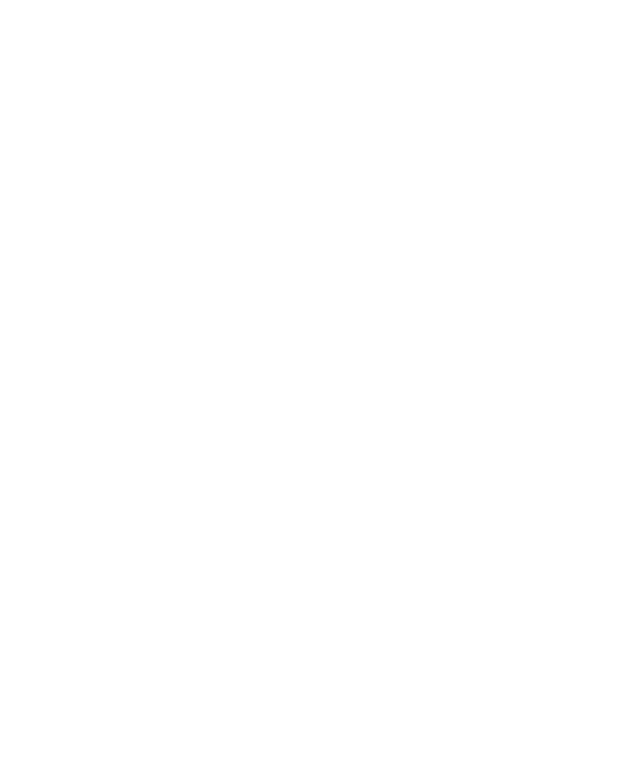
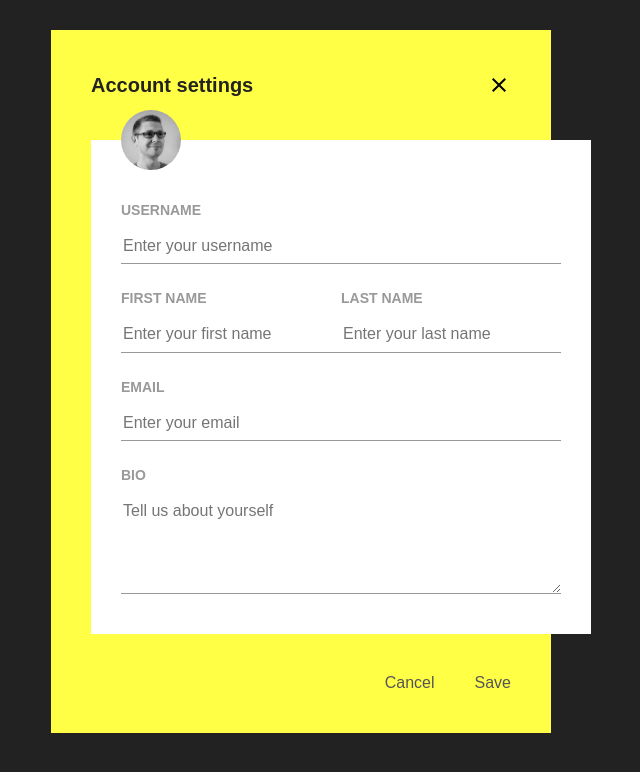
Before and after one commit to Abdukarim27/loop-2-2, a plain HTML site: page index.html in a window 1280 px wide. Shown: the whole page, without its empty margins (339-979 px from the left). Drawn offline with Linux system fonts and the light colour scheme.

Commit message:
Add profile settings form

```diff
--- a/css/style.css
+++ b/css/style.css
@@ -20,7 +20,7 @@ body {
   font-family: "Arial", sans-serif;
   font-size: 16px;
   line-height: 1.5;
-  background-color: #fff;
+  background-color: #222;
   color: #222;
 }
 
@@ -44,4 +44,117 @@ img {
 /* MAIN-CONTENT */
 .main-content {
   flex-grow: 1;
+  padding-top: 30px;
+  padding-bottom: 30px;
 }
+
+
+.profile-settings {
+  max-width: 500px;
+  margin-left: auto;
+  margin-right: auto;
+  background-color: #ffff46;
+  box-shadow: 0 10px 15px -3 rgba(0, 0, 0, 0.2px);
+}
+
+.profile-setting-form {
+}
+
+.profile-settings-header {
+  display: flex;
+  justify-content: space-between;
+  align-items: center;
+  padding: 40px;
+}
+
+.profile-settings-title {
+  margin: 0;
+  font-size: 20px;
+}
+
+.profile-settings-close-link {
+  display: flex;
+}
+
+.profile-settings-form-body {
+  position: relative;
+  left: 40px;
+  padding: 60px 30px 40px;
+  background-color: #fff;
+  box-shadow: 0 10px 15px -3 rgba(0, 0, 0, 0.2px);
+}
+
+.profile-settings-avatar {
+  position: absolute;
+  left: 30px;
+  top: 0;
+  width: 60px;
+  height: 60px;
+  object-fit: cover;
+  border-radius: 50%;
+  transform: translateY(-50%);
+}
+
+.profile-settings-form-row {
+  display: flex;
+}
+
+.profile-settings-form-row:not(:last-child) {
+  margin-bottom: 24px;
+}
+
+.profile-settings-form-group {
+  display: flex;
+  flex-direction: column;
+  align-items: flex-start;
+}
+
+.profile-settings-form-group:not(:last-child) {
+  margin-bottom: 24px;
+}
+
+.profile-settings-form-row .profile-settings-form-group {
+  width: 50%;
+  margin-bottom: 0;
+}
+
+.profile-setting-form-label {
+  margin-bottom: 8px;
+  font-size: 14px;
+  font-weight: bold;
+  color: #999;
+  text-transform: uppercase;
+}
+
+.profile-setting-form-field {
+  display: block;
+  width: 100%;
+  padding-top: 8px;
+  padding-bottom: 8px;
+  border: 0;
+  border-bottom: 1px solid #999;
+}
+
+.profile-setting-form-field-textarea {
+  min-height: 100px;
+  resize: vertical;
+}
+
+.profile-setting-form-actions {
+  display: flex;
+  justify-content: flex-end;
+  align-items: center;
+  padding: 40px;
+}
+
+.profile-setting-form-action {
+  padding: 0;
+  border: 0;
+  background-color: transparent;
+  cursor: pointer;
+  color: #555;
+}
+
+.profile-setting-form-action:not(:last-child) {
+  margin-right: 40px;
+}
--- a/index.html
+++ b/index.html
@@ -12,7 +12,54 @@
 </head>
 <body>
 
+  <div class="main-content">
+    <div class="container">
 
+      <div class="profile-settings">
+        <form class="profile-setting-form" action="https://echo.htmlacademy.ru" method="post">
+          <header class="profile-settings-header">
+            <h1 class="profile-settings-title">Account settings</h1>
+            <a class="profile-settings-close-link" href="#">
+              <img src="img/icon-close.svg" alt="Close" width="24" height="24">
+            </a>
+          </header>
+
+          <div class="profile-settings-form-body">
+            <img class="profile-settings-avatar" src="img/avatar.jpg" alt="Profile img" width="60" height="60">
+
+            <div class="profile-settings-form-group">
+              <label class="profile-setting-form-label" for="settings-username-input">Username</label>
+              <input class="profile-setting-form-field" type="text" name="username" id="settings-username-input" placeholder="Enter your username" required>
+            </div>
+            <div class="profile-settings-form-row">
+              <div class="profile-settings-form-group">
+                <label class="profile-setting-form-label" for="settings-first-name-input">First name</label>
+                <input class="profile-setting-form-field" type="text" name="first_name" id="settings-first-name-input" placeholder="Enter your first name" required>
+              </div>
+              <div class="profile-settings-form-group">
+                <label class="profile-setting-form-label" for="settings-last-name-input">Last name</label>
+                <input class="profile-setting-form-field" type="text" name="last_name" id="settings-last-name-input" placeholder="Enter your last name" required>
+              </div>
+            </div>
+            <div class="profile-settings-form-group">
+              <label class="profile-setting-form-label" for="settings-email-input">Email</label>
+              <input class="profile-setting-form-field" type="emai" name="email" id="settings-email-input" placeholder="Enter your email" pattern="^([a-z0-9_\.-]+)@([\da-z\.-]+)\.([a-z\.]{2,6})$" required>
+            </div>
+            <div class="profile-settings-form-group">
+              <label class="profile-setting-form-label" for="settings-bio-textarea">Bio</label>
+              <textarea class="profile-setting-form-field profile-setting-form-field-textarea" name="bio" id="settings-bio-textarea" placeholder="Tell us about yourself" required></textarea>
+            </div>
+          </div>
+
+          <footer class="profile-setting-form-actions">
+            <button class="profile-setting-form-action" type="button">Cancel</button>
+            <button class="profile-setting-form-action" type="submit">Save</button>
+          </footer>
+        </form>
+      </div>
+
+    </div>
+  </div>
 
   <script src="js/main.js"></script>
 </body>
```
Also changed, not shown: img/avatar.jpg (added), img/icon-close.svg (added).
